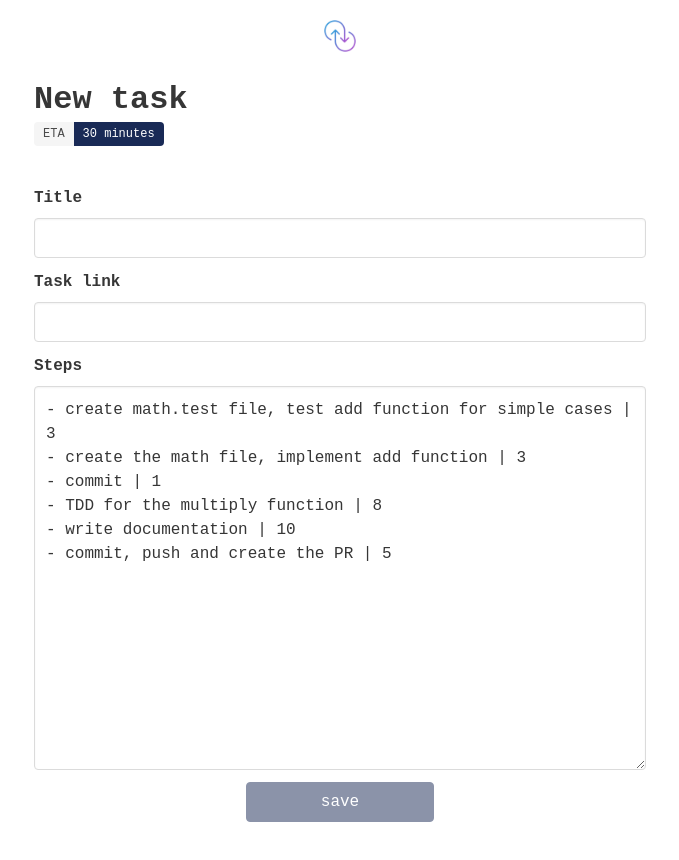
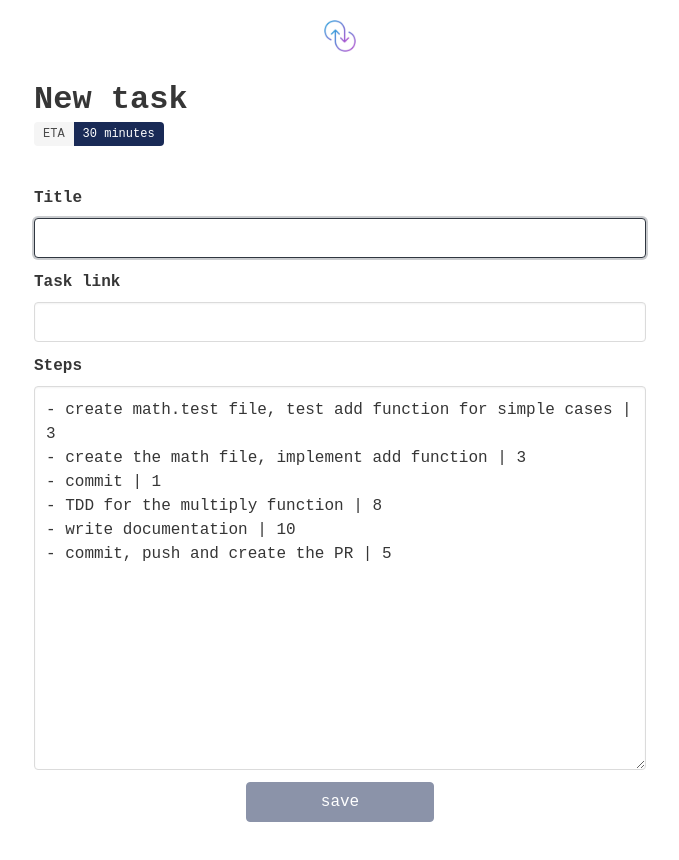
Before and after one commit to jcalixte/failwell, a Vue app: page /new-task in a window 1280 px wide. Shown: the whole page, without its empty margins (300-979 px from the left). Built offline with nearby package versions, Linux system fonts and the light colour scheme; a web font is replaced by a local one.

Commit message:
autofocus to title

```diff
--- a/src/modules/task/components/TaskForm.vue
+++ b/src/modules/task/components/TaskForm.vue
@@ -68,7 +68,13 @@ const isValid = computed(() => title.value && steps.value.length > 0)
         <div class="field">
           <label class="label" for="title">Title</label>
           <div class="control">
-            <input class="input" type="text" id="title" v-model="title" />
+            <input
+              class="input"
+              type="text"
+              id="title"
+              v-model="title"
+              autofocus
+            />
           </div>
         </div>
         <div class="field">
```
